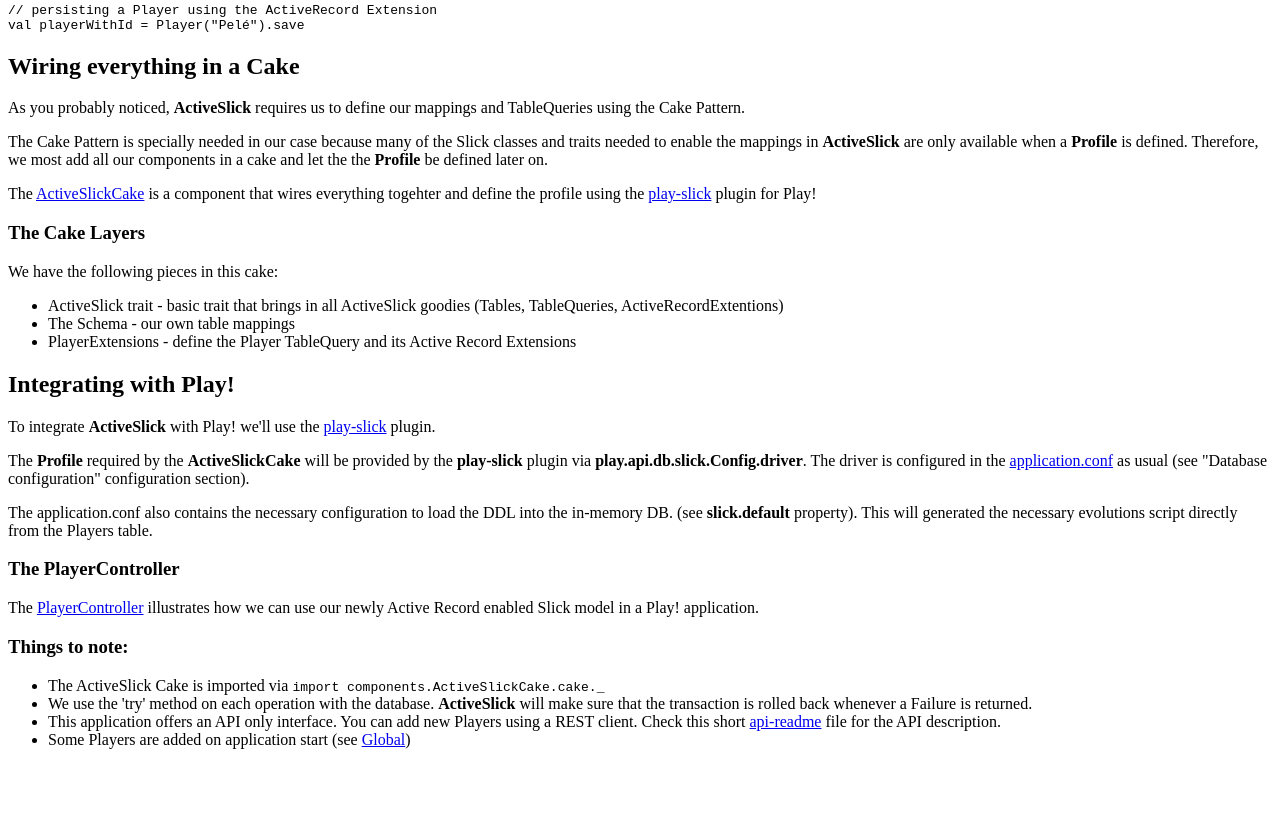
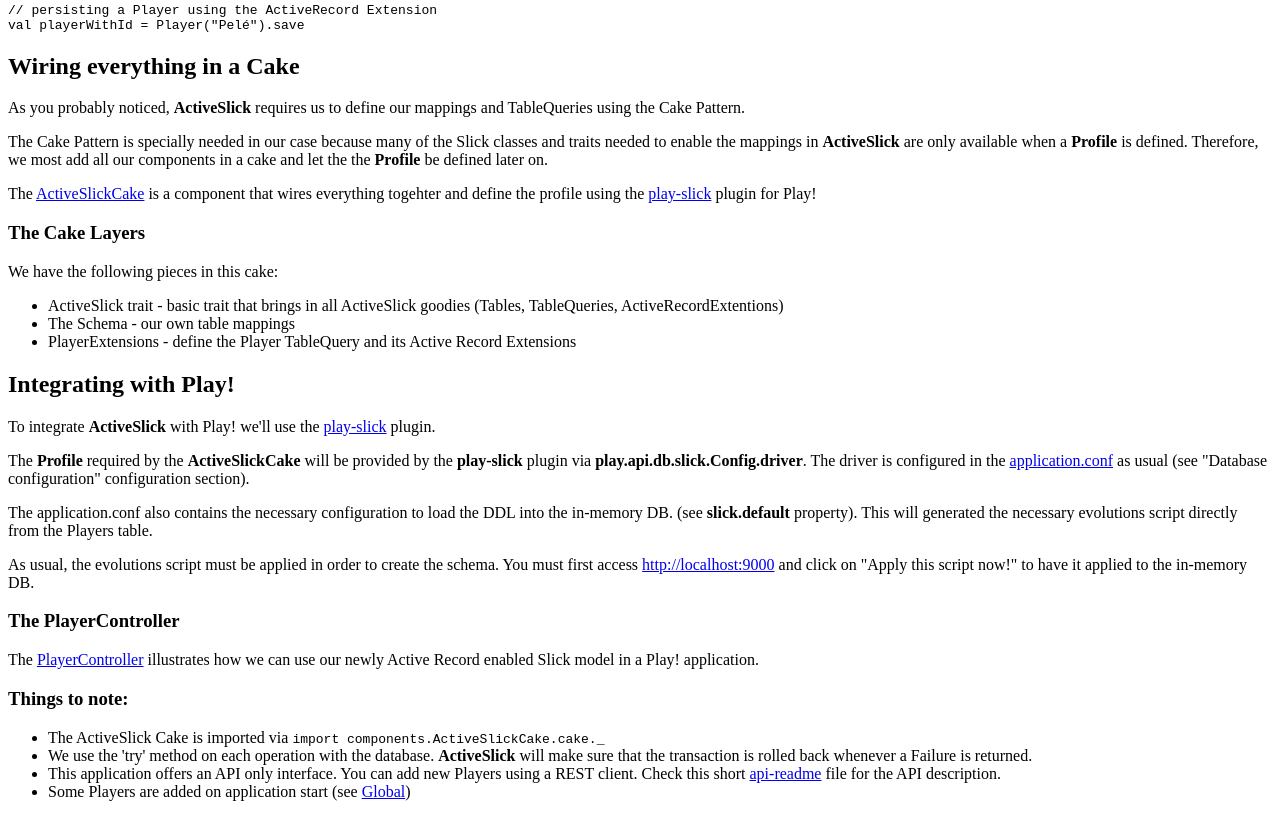
Before and after one commit to strongtyped/active-slick-activator-template, a plain HTML site: page tutorial/index.html in a window 1280 px wide. Shown: the part 1357-2174 px from the top of the page. Before the commit the page ends 2122 px from the top, so only its background shows below. Drawn offline with Linux system fonts and the light colour scheme.

Commit message:
added explicit instructions on how to apply evolution script

```diff
--- a/tutorial/index.html
+++ b/tutorial/index.html
@@ -158,6 +158,8 @@ val playerWithId = Player("Pelé").save</code></pre>
             (see <strong>slick.default</strong> property). This will generated the necessary evolutions script directly
             from the Players table.
         </p>
+        <p>
+            As usual, the evolutions script must be applied in order to create the schema. You must first access <a href="http://localhost:9000">http://localhost:9000</a> and click on "Apply this script now!" to have it applied to the in-memory DB.
         </p>
         <h3>The PlayerController</h3>
         <p>
```
Also changed, not shown: 1 other file.
